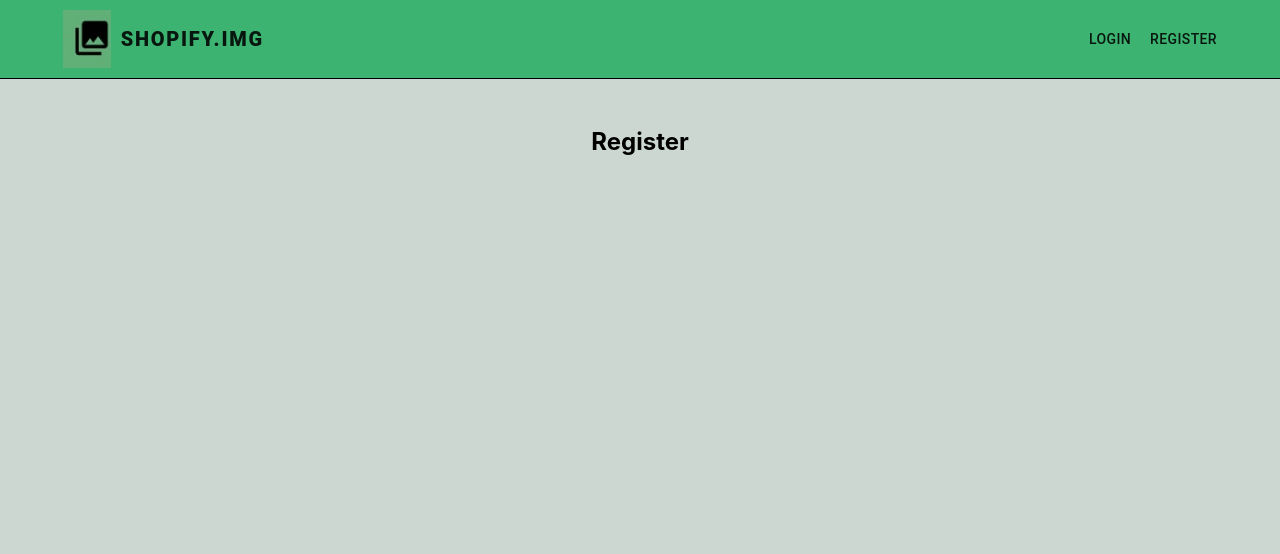
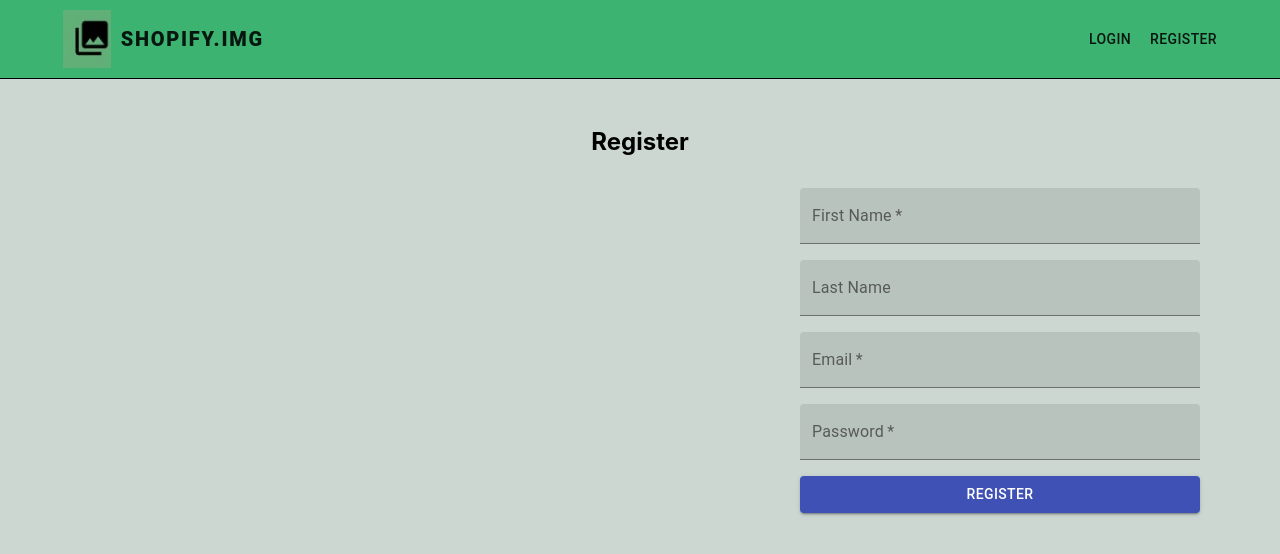
Before and after one commit to kutluduman/shopify-img, a React (Create React App) app in the folder client/: page /register in a window 1280 px wide. Shown: the top 554 px of the page. Built offline with nearby package versions, Linux system fonts and the light colour scheme.

Commit message:
Register page css is ready. Logic will be implemented

```diff
--- a/client/src/components/User/Register.jsx
+++ b/client/src/components/User/Register.jsx
@@ -2,6 +2,8 @@ import { useState } from "react";
 import Navbar from "../Home/Navbar";
 import styled from "styled-components";
 import Fade from "react-reveal/Fade";
+import { TextField } from "@material-ui/core";
+import { Button } from '@material-ui/core';
 
 const PageContainer = styled.div`
   position: fixed;
@@ -21,9 +23,28 @@ const PageContainer = styled.div`
     justify-content: center;
     margin-top: 2em;
   }
+
+  form.form {
+    display: flex;
+    justify-content: center;
+    flex-direction: column;
+    margin-top: 2em;
+    margin-left: 50em;
+    width: 25em;
+  }
+  form.form .MuiFormControl-root {
+    margin-bottom: 1em;
+  }
+
 `;
 
 const Register = () => {
+  const [firstName, setFirstName] = useState('');
+  const [lastName, setLastName] = useState('');
+  const [email, setEmail] = useState('');
+  const [password, setPassword] = useState('');
+
+
   return (
     <div>
       <Navbar />
@@ -31,6 +52,55 @@ const Register = () => {
         <Fade top>
           <h2 className="form-title">Register</h2>
         </Fade>
+        <form className="form" onSubmit={(e) => e.preventDefault()}>
+          <TextField
+            required={true}
+            // onChange={(event) =>
+            //   setStateLogin({ ...stateLogin, username: event.target.value })
+            // }
+            label="First Name"
+            // value={stateLogin.username}
+            variant="filled"
+            size="medium"
+            fullfullWidth={true}
+          />
+          <TextField
+            // onChange={(event) =>
+            //   setStateLogin({ ...stateLogin, password: event.target.value })
+            // }
+            label="Last Name"
+            // value={stateLogin.password}
+            variant="filled"
+            size="medium"
+            fullfullWidth={true}
+          />
+          <TextField
+            required={true}
+            // onChange={(event) =>
+            //   setStateLogin({ ...stateLogin, username: event.target.value })
+            // }
+            label="Email"
+            // value={stateLogin.username}
+            variant="filled"
+            size="medium"
+            fullfullWidth={true}
+          />
+          <TextField
+            required={true}
+            type="password"
+            // onChange={(event) =>
+            //   setStateLogin({ ...stateLogin, username: event.target.value })
+            // }
+            label="Password"
+            // value={stateLogin.username}
+            variant="filled"
+            size="medium"
+            fullfullWidth={true}
+          />
+          <Button fullWidth variant="contained" color="primary" type="submit">
+            REGISTER
+          </Button>
+        </form>
       </PageContainer>
     </div>
   );
```
